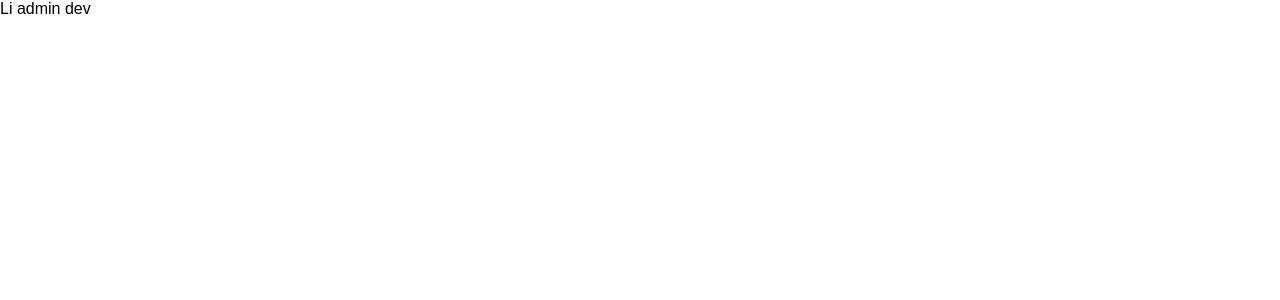
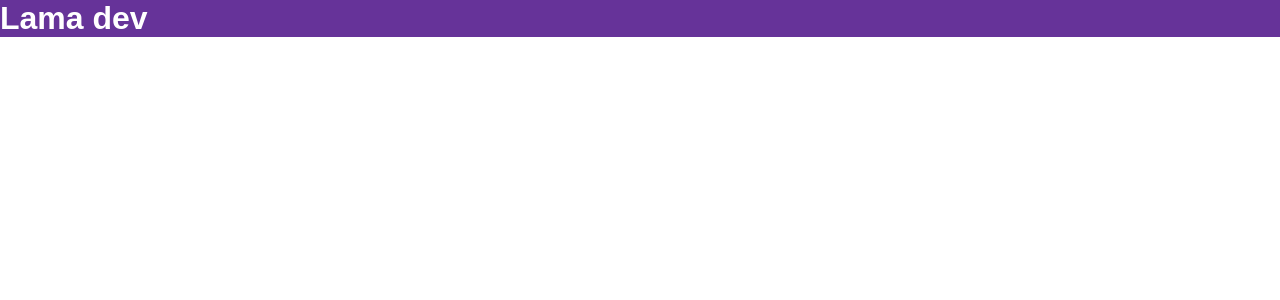
Before and after one commit to Liantsoa-Rabevahoaka/liadmin, a React (Vite) app in the folder admin/: page / in a window 1280 px wide. Shown: the top 300 px of the page. Built offline with nearby package versions, Linux system fonts and the light colour scheme.

Commit message:
add pages + install react router dom

```diff
--- a/admin/package.json
+++ b/admin/package.json
@@ -11,7 +11,9 @@
   },
   "dependencies": {
     "react": "^18.3.1",
-    "react-dom": "^18.3.1"
+    "react-dom": "^18.3.1",
+    "react-router-dom": "^7.1.3",
+    "sass": "^1.83.4"
   },
   "devDependencies": {
     "@eslint/js": "^9.17.0",
--- a/admin/src/App.jsx
+++ b/admin/src/App.jsx
@@ -1,9 +1,9 @@
-
+import Home from "./pages/home/Home"
 function App() {
 
   return (
     <>
-      Li admin   dev
+      <Home/>
     </>
   )
 }
--- /dev/null
+++ b/admin/src/pages/home/Home.jsx
@@ -0,0 +1,11 @@
+import "./Home.scss"
+
+const Home = () => {
+  return (
+    <div className="home">
+        <h1 className="title">Lama dev</h1>
+    </div>
+  )
+}
+
+export default Home
--- /dev/null
+++ b/admin/src/pages/home/Home.scss
@@ -0,0 +1,6 @@
+.home{
+    background-color: rebeccapurple;
+    .title {
+        color: white ;
+    }
+}
```
Also changed, not shown: admin/src/pages/list/List.jsx (added, +8 -0 lines), admin/src/pages/login/Login.jsx (added, +9 -0 lines), admin/src/pages/new/New.jsx (added, +9 -0 lines), admin/src/pages/single/Single.jsx (added, +9 -0 lines), admin/src/pages/list/List.scss (added), admin/src/pages/login/Login.scss (added), admin/src/pages/new/New.scss (added), admin/src/pages/single/Single.scss (added), 1 other file (tests, documents, lock files or other folders).
